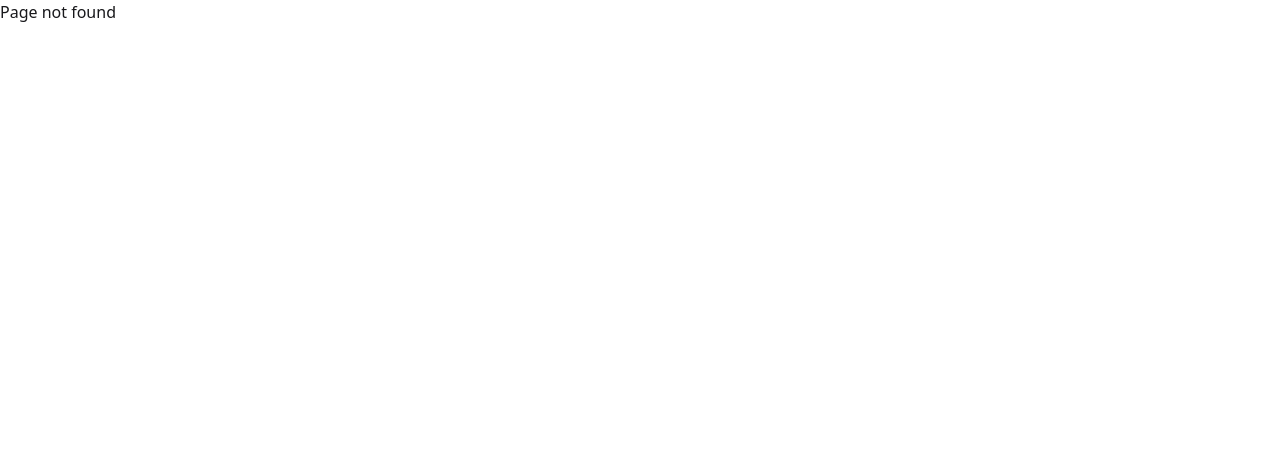
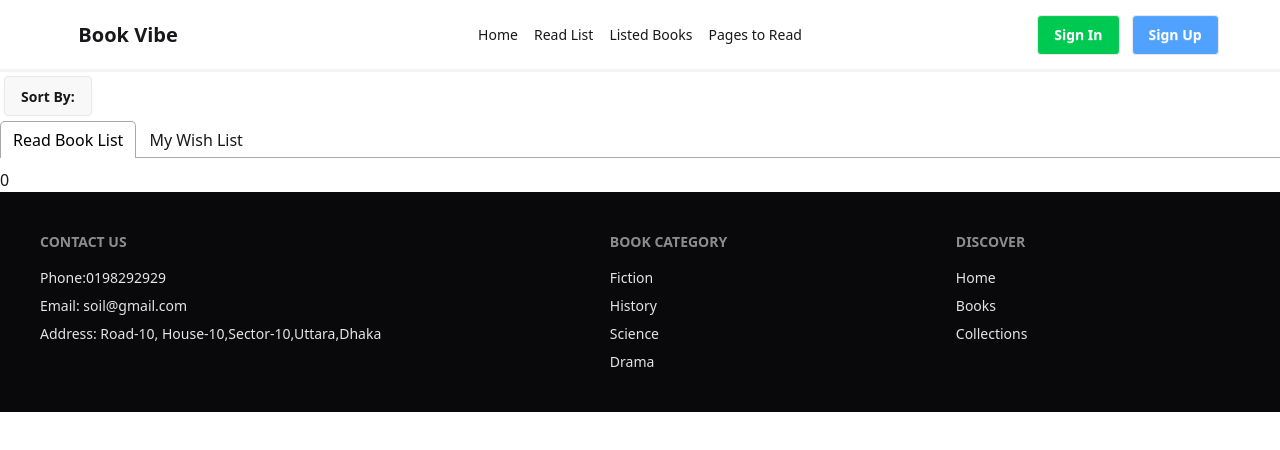
Before and after one commit to Shorifuzzaman2020/Book-Vibe, a React (Vite) app: page /readList in a window 1280 px wide. Before the commit this address had no page. Shown: the top 450 px of the page. Built offline with nearby package versions, Linux system fonts and the light colour scheme.

Commit message:
sorted page done

```diff
--- a/package.json
+++ b/package.json
@@ -15,6 +15,7 @@
     "react-dom": "^19.0.0",
     "react-icons": "^5.5.0",
     "react-router": "^7.5.1",
+    "react-tabs": "^6.1.0",
     "tailwindcss": "^4.1.4"
   },
   "devDependencies": {
--- a/src/Routes/Routes.jsx
+++ b/src/Routes/Routes.jsx
@@ -6,6 +6,7 @@ import Root from '../pages/Root/Root';
 import ErrorPage from '../pages/ErrorPage/ErrorPage';
 import Home from '../pages/Home/Home';
 import IndividualBook from '../pages/IndividualBook/IndividualBook';
+import ReadList from '../pages/ReadList/ReadList';
 
 
 const router = createBrowserRouter([
@@ -20,6 +21,11 @@ const router = createBrowserRouter([
             Component: Home,
         },
         {
+          path: 'readList',
+          loader:()=>fetch('bookData.json'),
+          Component: ReadList,
+        },
+        {
           path:"/individualBook/:id",
           loader:()=>fetch('bookData.json'),
           Component: IndividualBook,
--- /dev/null
+++ b/src/Utility/addToDB.js
@@ -0,0 +1,26 @@
+const getStoredBook=()=>{
+    const storedBookString=localStorage.getItem("readList");
+    if(storedBookString){
+        const storedBookData=JSON.parse(storedBookString);
+        return storedBookData;
+    }
+    else{
+        return [];
+    }
+}
+
+
+const addToStoredDB=(id)=>{
+    const storedBookData=getStoredBook();
+    if(storedBookData.includes(id)){
+        console.log("hello");
+        alert("Already exist")
+    }
+    else{
+        storedBookData.push(id);
+        console.log(storedBookData);
+        const data=JSON.stringify(storedBookData);
+        localStorage.setItem("readList",data);
+    }
+}
+export{addToStoredDB,getStoredBook};
--- a/src/components/Header/Navbar.jsx
+++ b/src/components/Header/Navbar.jsx
@@ -1,8 +1,10 @@
 import React from 'react';
+import { Link } from 'react-router';
 
 const Navbar = () => {
     const links=<>
     <li className='m-2'>Home</li>
+    <Link to='readList'><li className='m-2'>Read List</li></Link>
     <li className='m-2'>Listed Books</li>
     <li className='m-2'>Pages to Read</li>
 
--- a/src/pages/IndividualBook/IndividualBook.jsx
+++ b/src/pages/IndividualBook/IndividualBook.jsx
@@ -1,5 +1,6 @@
 import React from 'react';
 import { useLoaderData, useParams } from 'react-router';
+import { addToStoredDB } from '../../Utility/addToDB';
 
 const IndividualBook = () => {
     const { id } = useParams();
@@ -8,6 +9,10 @@ const IndividualBook = () => {
     // console.log(data);
     const singleData = data.find(book => book.bookId === bookID);
     console.log(singleData);
+    const handleMarkAsRead=(id)=>{
+        addToStoredDB(id);
+    }
+
     return (
         <div>
             <div className="card lg:card-side bg-base-100 shadow-sm w-11/12 mx-auto p-10">
@@ -34,8 +39,8 @@ const IndividualBook = () => {
                     <p>Rating: {singleData.rating}</p>
 
                     <div className="card-actions">
-                        <button className="btn">Read</button>
-                        <button className="btn btn-primary">Wishlist</button>
+                        <button onClick={()=>handleMarkAsRead(id)} className="btn">Mark as Read</button>
+                        <button className="btn btn-primary">Add to Wishlist</button>
                     </div>
                 </div>
             </div>
--- /dev/null
+++ b/src/pages/ReadList/ReadList.jsx
@@ -0,0 +1,62 @@
+import React, { useEffect, useState } from 'react';
+import { useLoaderData } from 'react-router';
+import { Tab, Tabs, TabList, TabPanel } from 'react-tabs';
+import 'react-tabs/style/react-tabs.css';
+import { getStoredBook } from '../../Utility/addToDB';
+import Book from '../Book/Book';
+const ReadList = () => {
+    let [readList, setReadList] = useState([]);
+    const [sort,setSort]=useState("");
+    const data = useLoaderData();
+    console.log(data);
+    useEffect(() => {
+        const storedBookData = getStoredBook();
+        const convertedStoredBooks = storedBookData.map(id => parseInt(id));
+        const myReadList = data.filter(book => convertedStoredBooks.includes(book.bookId));
+        setReadList(myReadList);
+    }, [])
+
+    const handleSort=(type)=>{
+        setSort(type);
+        if(type==="pages"){
+            const sortedByPage=[...readList].sort((a,b)=>a.totalPages-b.totalPages);
+            setReadList=(sortedByPage);
+            console.log(sortedByPage);
+        }
+        // if(type==="ratings"){
+
+        // }
+    }
+
+
+
+    return (
+        <div>
+            <details className="dropdown">
+                <summary className="btn m-1">Sort By: {sort?sort:""}</summary>
+                <ul className="menu dropdown-content bg-base-100 rounded-box z-1 w-52 p-2 shadow-sm">
+                    <li><a onClick={()=>handleSort("pages")}>Pages</a></li>
+                    <li><a onClick={()=>handleSort("ratings")}>Ratings</a></li>
+                </ul>
+            </details>
+            <Tabs>
+                <TabList>
+                    <Tab>Read Book List</Tab>
+                    <Tab>My Wish List</Tab>
+                </TabList>
+
+                <TabPanel>
+                    <h2>{readList.length}</h2>
+                    {
+                        readList.map(b => <Book key={b.bookId} book={b}></Book>)
+                    }
+                </TabPanel>
+                <TabPanel>
+                    <h2>Any content 2</h2>
+                </TabPanel>
+            </Tabs>
+        </div>
+    );
+};
+
+export default ReadList;
```
Also changed, not shown: 1 other file (tests, documents, lock files or other folders).
